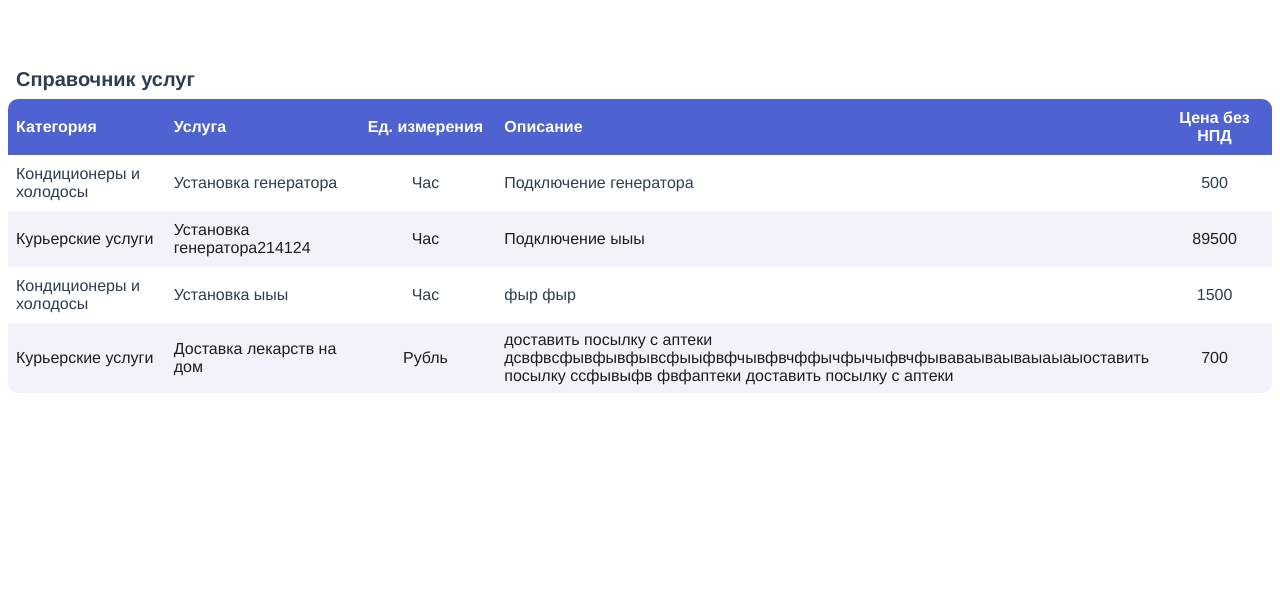
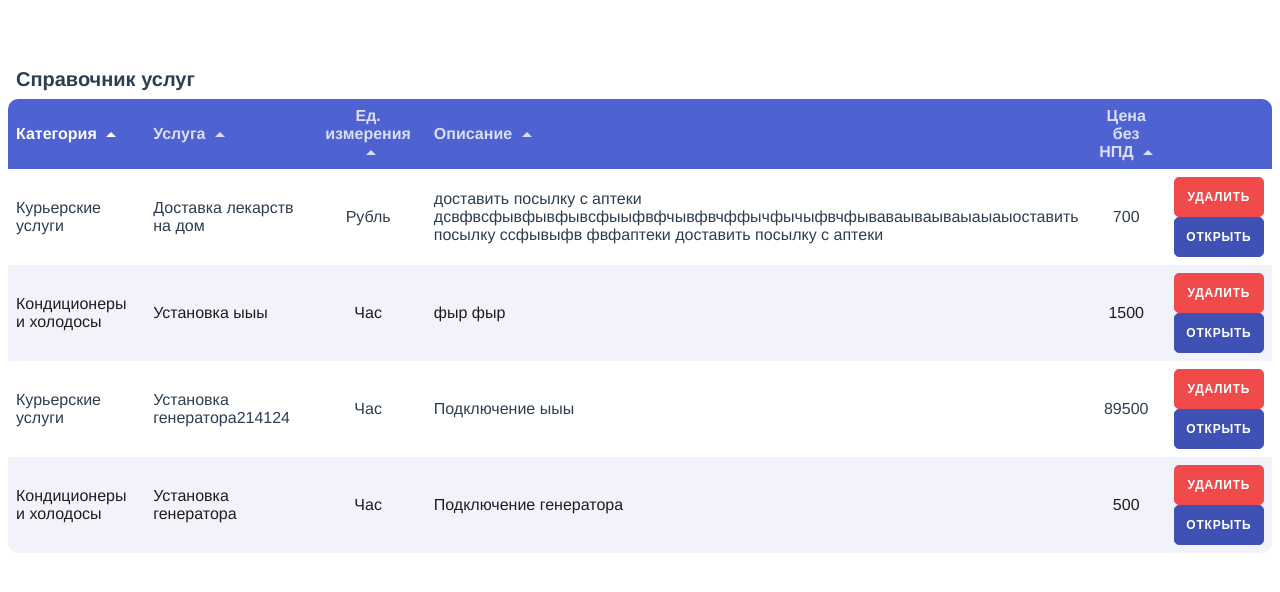
Before and after one commit to MishaNagibin/ui-kit, a Vue app: page / in a window 1280 px wide. Shown: the top 592 px of the page. Built offline with nearby package versions, Linux system fonts and the light colour scheme.

Commit message:
доработка слотов Table

```diff
--- a/src/App.vue
+++ b/src/App.vue
@@ -4,26 +4,37 @@
             :columns="columns"
             :items="preparedServices"
             is-full-width
+            need-sorted
             border-radius="10px"
             title="Справочник услуг"
             titlePosition="left"
             titleSize="20px"
-            isSelectingRow
-            selectingRowTooltip="Выбрать"
-            selectingRowDataTooltip="Выбрать 2"
-            @select="selectRow"
-        />
+            @remove="removeItem"
+            @open="openItem"
+        >
+            <template #custom="{ clicked }">
+                <cButton
+                    mode="red"
+                    @click="clicked('remove')"
+                >Удалить</cButton>
+                <cButton
+                    mode="primary"
+                    @click="clicked('open')"
+                >Открыть</cButton>
+            </template>
+        </cTable>
     </div>
 </template>
 
 <script lang="ts">
 import Vue from "vue"
 import cTable from "@/components/Table.vue"
+import cButton from "@/components/Button.vue"
 import { TableColumn } from "types/table"
 
 export default Vue.extend({
     name: "App",
-    components: { cTable },
+    components: { cButton, cTable },
     data() {
         return {
             categories: [
@@ -64,6 +75,12 @@ export default Vue.extend({
         this.isLoaded = true
     },
     methods: {
+        removeItem(item: any) {
+            console.log("Удалить", item);
+        },
+        openItem(item: any) {
+            console.log("Открыть", item);
+        },
         check(e: PointerEvent) {
             const index = Number((e.target as HTMLElement).parentElement?.dataset.index ?? 0)
             console.log(this.preparedServices[index])
--- a/src/components/Table.vue
+++ b/src/components/Table.vue
@@ -48,11 +48,13 @@
             >{{ entry[c.key] }}</td>
             <td
                 v-if="hasCustomSlot"
-                :data-index="getRowIndex(entry)"
                 :width="customColumn.width || 100"
                 :style="{ '--align': customColumn.align || 'left' }"
             >
-                <slot name="custom" />
+                <slot
+                    :clicked="e => clicked(e, entry)"
+                    name="custom"
+                />
             </td>
         </tr>
     </table>
@@ -156,7 +158,7 @@ export default Vue.extend({
         return {
             sortKey: this.columns[0].key,
             sortOrders,
-            hasCustomSlot: !!this.$slots.custom,
+            hasCustomSlot: !!this.$slots.custom || !!this.$scopedSlots.custom,
         }
     },
     computed: {
@@ -188,8 +190,11 @@ export default Vue.extend({
         this.checkSlots()
     },
     methods: {
+        clicked(event: string, item: any) {
+            this.$emit(event, item)
+        },
         checkSlots() {
-            this.hasCustomSlot = !!this.$slots.custom
+            this.hasCustomSlot = !!this.$slots.custom || !!this.$scopedSlots.custom
         },
         sortBy(key: string) {
             if (this.needSorted) {
@@ -201,9 +206,6 @@ export default Vue.extend({
             if (this.isSelectingRow) {
                 this.$emit("select", item)
             }
-        },
-        getRowIndex(item: any): number {
-            return this.items.findIndex((i) => JSON.stringify(i) === JSON.stringify(item))
         },
     },
 })
```
Also changed, not shown: 8 other files (tests, documents, lock files or other folders).
